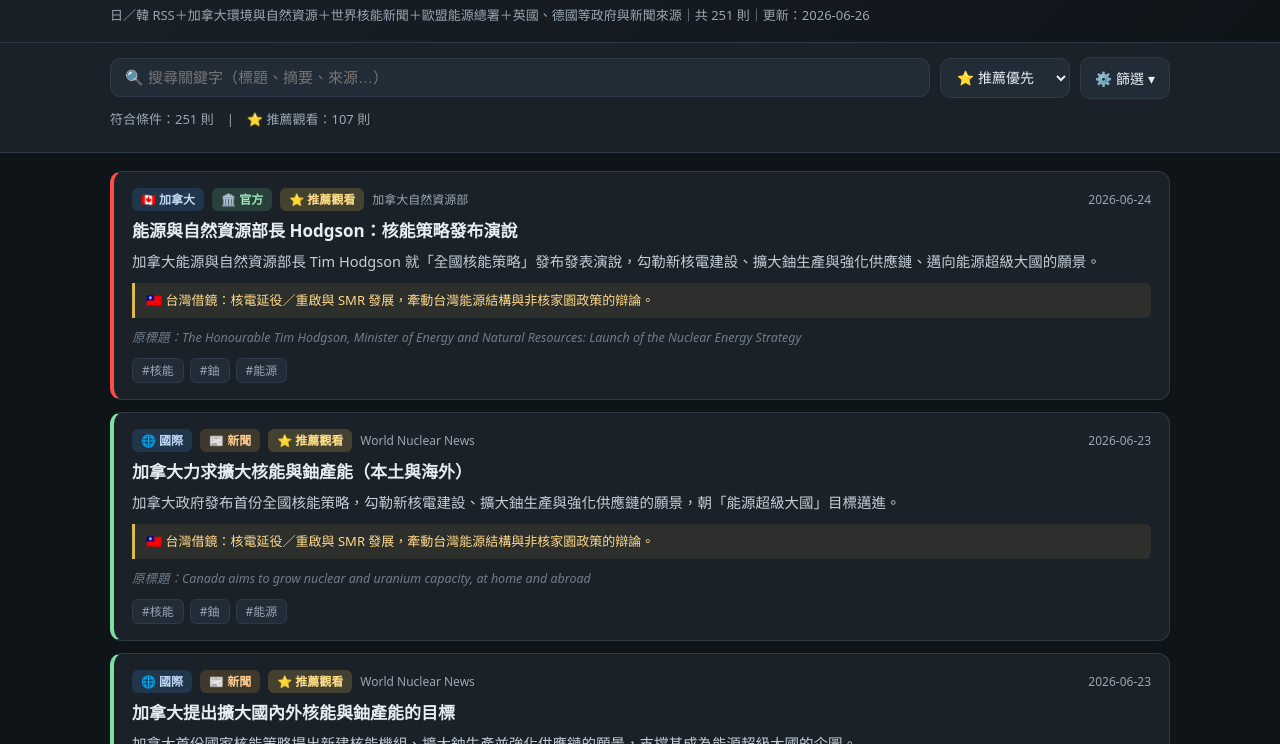
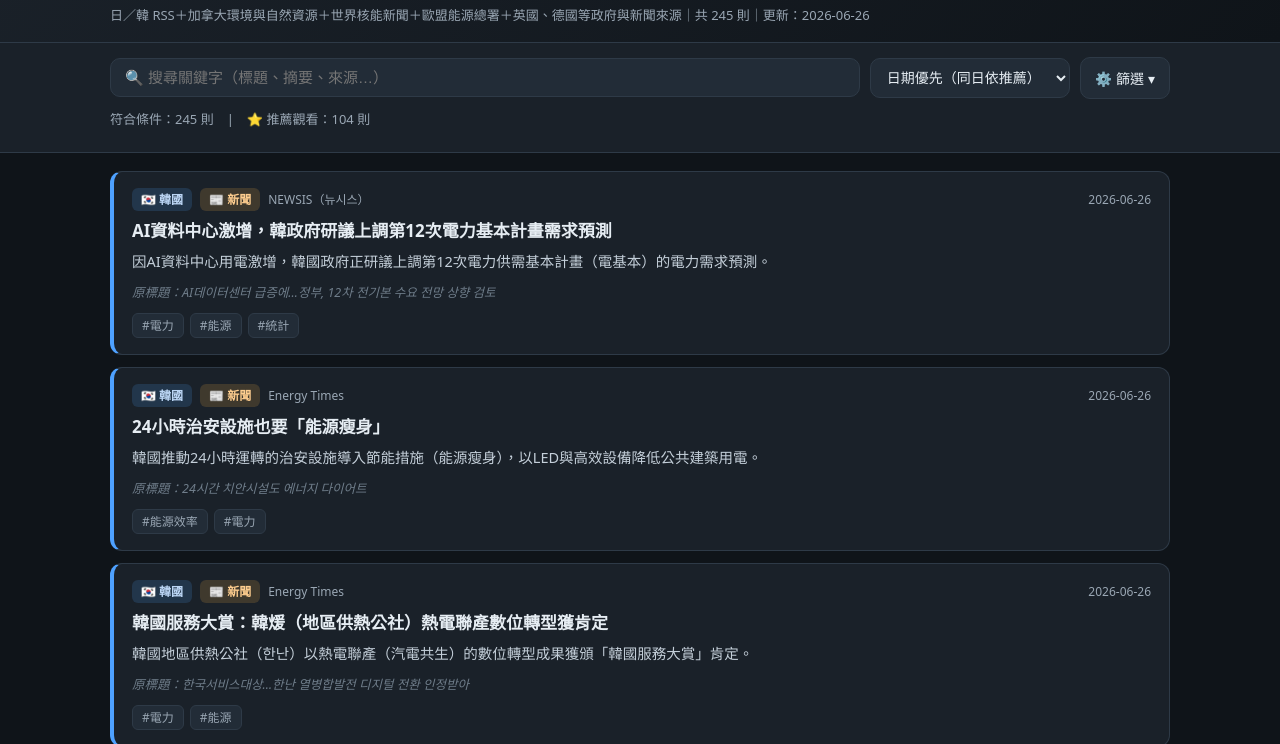
Before and after one commit to mlhung626-star/energy-intel-site, a plain HTML site: page index.html in a window 1280 px wide. Shown: the part 56-800 px from the top of the page. Drawn offline with Linux system fonts and the light colour scheme.

Commit message:
auto update intel page

```diff
--- a/index.html
+++ b/index.html
@@ -102,8 +102,8 @@
   <div class="wrap topbar">
     <input id="search" type="text" placeholder="🔍 搜尋關鍵字（標題、摘要、來源…）">
     <select id="sort">
+      <option value="date">日期優先（同日依推薦）</option>
       <option value="rec">⭐ 推薦優先</option>
-      <option value="new">時間：新→舊</option>
       <option value="old">時間：舊→新</option>
     </select>
     <button id="toggleFilters" type="button">⚙️ 篩選 ▾</button>
@@ -1559,6 +1559,14 @@ const DATA = [
    link:"https://mcee.go.kr/home/web/index.do?menuId=10598#18602"}
 ];
 
+// 排除每日例行雜訊：日報、預報、行程／일정（含韓文原標題）
+const EXCLUDE_TITLE = /日報|日刊動向|預報|行程/;
+const EXCLUDE_ORIG = /(일일|매일).*(동향|예보)|미세먼지\s*예보|(장차관|장관|차관)\s*일정|일정\s*[)\]]/;
+for(let i=DATA.length-1;i>=0;i--){
+  const d=DATA[i];
+  if(EXCLUDE_TITLE.test(d.title||"") || EXCLUDE_ORIG.test(d.orig||"")) DATA.splice(i,1);
+}
+
 const $ = s => document.querySelector(s);
 const list = $("#list"), countEl = $("#count");
 $("#total").textContent = DATA.length;
@@ -1629,7 +1637,8 @@ function render(){
     return true;
   });
   if(sort==="rec") rows.sort((a,b)=> (recInfo(b).score-recInfo(a).score) || b.date.localeCompare(a.date));
-  else rows.sort((a,b)=> sort==="new" ? b.date.localeCompare(a.date) : a.date.localeCompare(b.date));
+  else if(sort==="old") rows.sort((a,b)=> a.date.localeCompare(b.date) || (recInfo(b).score-recInfo(a).score));
+  else rows.sort((a,b)=> b.date.localeCompare(a.date) || (recInfo(b).score-recInfo(a).score)); // date 預設：日期新→舊，同日依推薦
 
   const recCount = rows.filter(d=>recInfo(d).rec).length;
   countEl.textContent = `符合條件：${rows.length} 則　|　⭐ 推薦觀看：${recCount} 則`;
```
